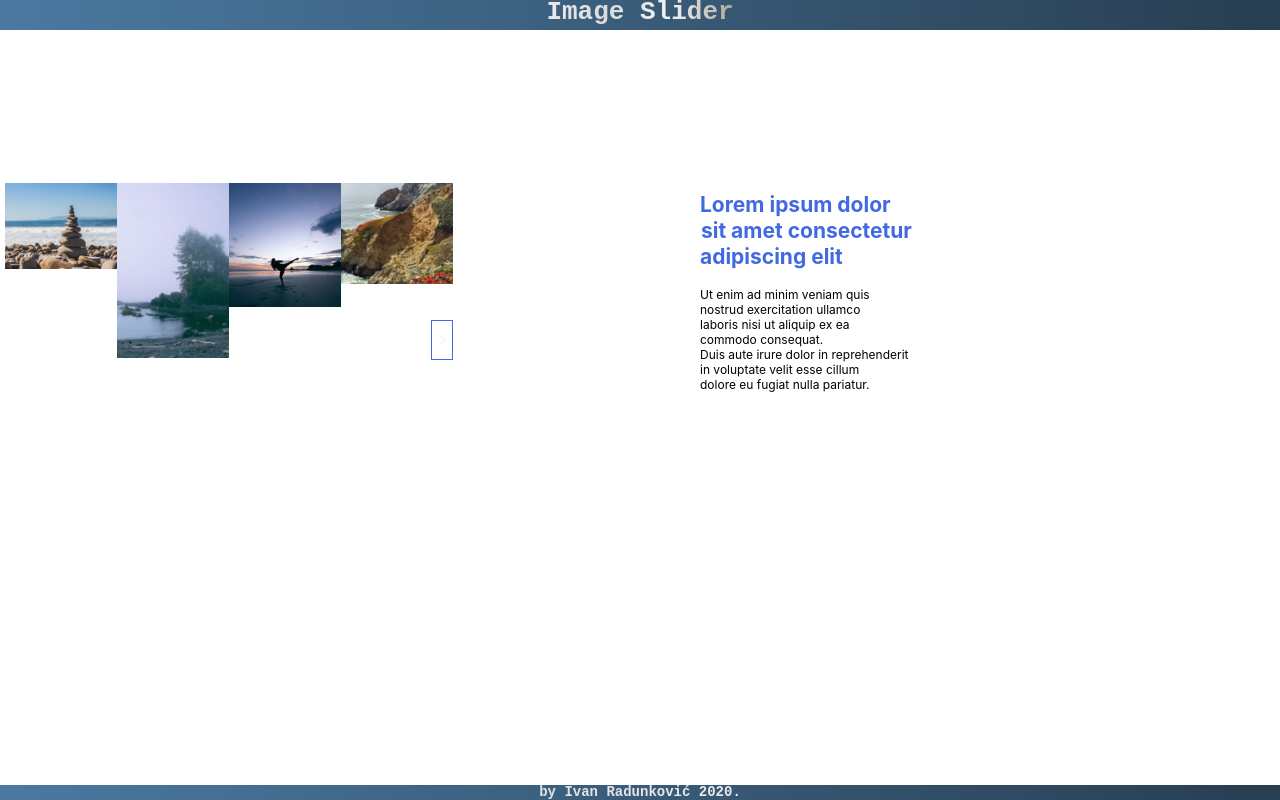
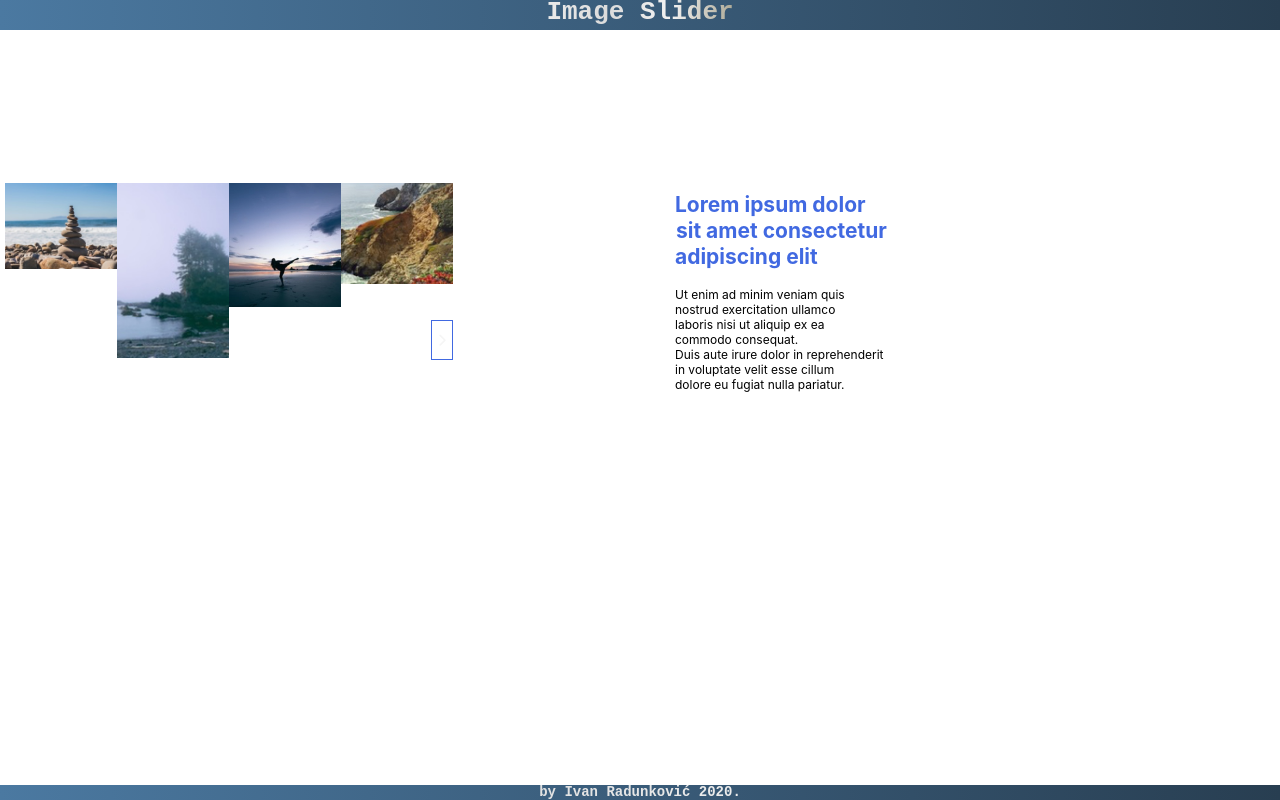
Before and after one commit to ivanradunkovic/React-Slider, a React (Create React App) app: page / in a window 1280 px wide. Built offline with nearby package versions, Linux system fonts and the light colour scheme.

Commit message:
Change in style.

```diff
--- a/src/slider.scss
+++ b/src/slider.scss
@@ -58,7 +58,7 @@
 
 .text  {
     font-size: 14px;
-    margin-left: 700px;
+    margin-left: 675px;
     padding-top: 135px;
     color:#4169E1;
     p { margin: 0; }
```
